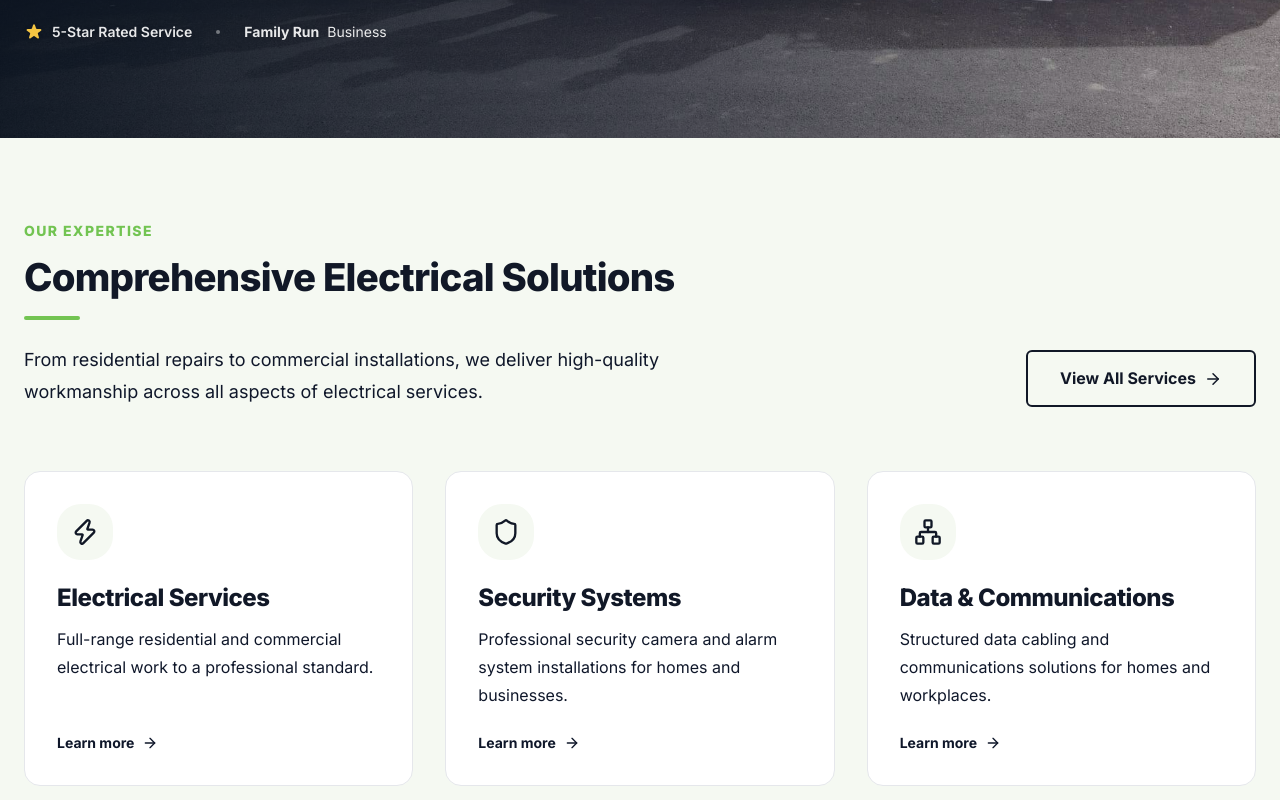
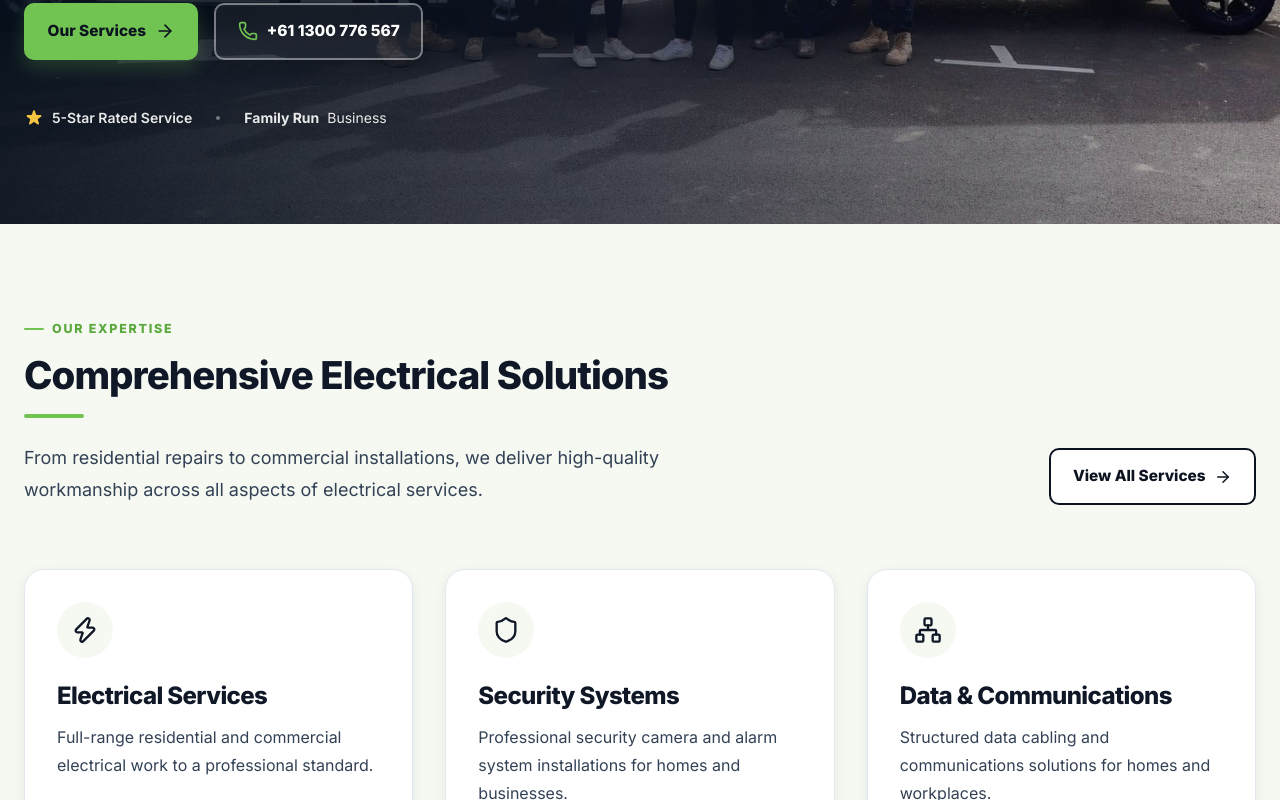
Before and after one commit to SrijanaSwarnakar/electrical-service-next-js-project, a Next.js app: page / in a window 1280 px wide. Shown: the part 780-1580 px from the top of the page. Built offline with nearby package versions, Linux system fonts and the light colour scheme.

Commit message:
Refine global visual design system

```diff
--- a/app/globals.css
+++ b/app/globals.css
@@ -1,80 +1,72 @@
 @import "tailwindcss";
 
 /* ============================================================
-   PROKOP ELECTRICAL SERVICES — Global Design System
+   PROKOP ELECTRICAL SERVICES — Visual Design System
    ============================================================ */
 
-/* ============================================================
-   DESIGN TOKENS — CSS Custom Properties
-   ============================================================ */
 :root {
-  /* Brand Colors */
+  /* Brand */
   --color-green: #72C452;
-  --color-green-hover: #5BA63D;
+  --color-green-hover: #5BA83D;
   --color-green-light: #EAF6E4;
-  --color-green-subtle: #F5F9F2;
-  --color-dark: #111827;
-  --color-dark-2: #1F2937;
-  --color-white: #FFFFFF;
+  --color-green-subtle: #F6FAF3;
 
-  /* Typography */
-  --color-text-heading: #111827;
-  --color-text-body: #0F172A;
-  --color-text-secondary: #6B7280;
-  --color-text-muted: #9CA3AF;
+  /* Ink / Navy */
+  --color-dark: #0B1220;
+  --color-dark-2: #142033;
+  --color-dark-3: #1C2A40;
 
-  /* Borders */
-  --color-border: #E5E7EB;
-  --color-border-strong: #D1D5DB;
+  /* Content */
+  --color-text-heading: #101827;
+  --color-text-body: #334155;
+  --color-text-secondary: #64748B;
+  --color-text-muted: #94A3B8;
 
   /* Surfaces */
   --color-bg: #FFFFFF;
-  --color-bg-alt: #F5F9F2;
-  --color-bg-light: #F9FAFB;
+  --color-bg-alt: #F6FAF3;
+  --color-bg-light: #F8FAFC;
+
+  /* Borders */
+  --color-border: #E2E8F0;
+  --color-border-strong: #CBD5E1;
 
   /* Shadows */
-  --shadow-sm: 0 2px 8px rgba(15, 23, 42, 0.08);
-  --shadow-md: 0 8px 20px rgba(15, 23, 42, 0.12);
-  --shadow-lg: 0 14px 32px rgba(15, 23, 42, 0.16);
-  --shadow-xl: 0 22px 45px rgba(15, 23, 42, 0.20);
+  --shadow-sm: 0 4px 14px rgba(15, 23, 42, 0.07);
+  --shadow-md: 0 10px 28px rgba(15, 23, 42, 0.10);
+  --shadow-lg: 0 18px 42px rgba(15, 23, 42, 0.14);
+  --shadow-xl: 0 28px 60px rgba(15, 23, 42, 0.18);
 
-  /* Spacing / Layout */
+  /* Layout */
   --font-sans: 'Inter', system-ui, -apple-system, sans-serif;
-  --section-py: 5rem;
+  --section-py: 5.5rem;
   --container-max: 1280px;
   --container-px: 1.5rem;
 
   /* Radius */
-  --radius-sm: 0.375rem;
-  --radius-md: 0.75rem;
-  --radius-lg: 1rem;
-  --radius-xl: 1.5rem;
+  --radius-sm: 0.625rem;
+  --radius-md: 0.875rem;
+  --radius-lg: 1.25rem;
+  --radius-xl: 1.75rem;
 
-  /* Transitions */
+  /* Motion */
   --transition-base: all 0.2s ease;
   --transition-slow: all 0.35s ease;
 }
 
-/* ============================================================
-   TAILWIND v4 THEME EXTENSION
-   ============================================================ */
 @theme inline {
   --color-brand-green: #72C452;
-  --color-brand-green-hover: #5BA63D;
+  --color-brand-green-hover: #5BA83D;
   --color-brand-green-light: #EAF6E4;
-  --color-brand-green-subtle: #F5F9F2;
-  --color-brand-dark: #111827;
-  --color-brand-dark-2: #1F2937;
+  --color-brand-green-subtle: #F6FAF3;
+  --color-brand-dark: #0B1220;
+  --color-brand-dark-2: #142033;
   --color-brand-white: #FFFFFF;
-  --color-brand-text: #4B5563;
-  --color-brand-border: #E5E7EB;
-
+  --color-brand-text: #334155;
+  --color-brand-border: #E2E8F0;
   --font-sans: 'Inter', system-ui, -apple-system, sans-serif;
 }
 
-/* ============================================================
-   BASE RESET & GLOBALS
-   ============================================================ */
 *,
 *::before,
 *::after {
@@ -88,7 +80,7 @@ html {
 
 body {
   font-family: var(--font-sans);
-  background-color: var(--color-bg);
+  background: var(--color-bg);
   color: var(--color-text-body);
   line-height: 1.6;
   font-size: 1rem;
@@ -97,9 +89,11 @@ body {
   overflow-x: hidden;
 }
 
-/* ============================================================
-   TYPOGRAPHY SYSTEM
-   ============================================================ */
+::selection {
+  background: rgba(114, 196, 82, 0.25);
+  color: var(--color-dark);
+}
+
 h1,
 h2,
 h3,
@@ -108,17 +102,17 @@ h5,
 h6 {
   font-family: var(--font-sans);
   font-weight: 800;
-  line-height: 1.2;
+  line-height: 1.18;
   color: var(--color-text-heading);
-  letter-spacing: -0.02em;
+  letter-spacing: -0.025em;
 }
 
 h1 {
-  font-size: clamp(2.25rem, 5vw, 3.75rem);
+  font-size: clamp(2.35rem, 5vw, 4.25rem);
 }
 
 h2 {
-  font-size: clamp(1.75rem, 3vw, 2.5rem);
+  font-size: clamp(1.9rem, 3vw, 3rem);
 }
 
 h3 {
@@ -146,140 +140,137 @@ img {
   display: block;
 }
 
-/* ============================================================
-   UTILITY CLASSES
-   ============================================================ */
-
-/* Container */
 .container-site {
+  width: 100%;
   max-width: var(--container-max);
-  margin-left: auto;
-  margin-right: auto;
-  padding-left: var(--container-px);
-  padding-right: var(--container-px);
+  margin-inline: auto;
+  padding-inline: var(--container-px);
 }
 
-/* Section spacing */
 .section-py {
-  padding-top: var(--section-py);
-  padding-bottom: var(--section-py);
+  padding-block: var(--section-py);
 }
 
-/* Section labels */
 .section-label {
-  display: inline-block;
-  font-size: 0.875rem;
+  display: inline-flex;
+  align-items: center;
+  gap: 0.5rem;
+  font-size: 0.78rem;
   font-weight: 800;
-  letter-spacing: 0.1em;
+  letter-spacing: 0.14em;
   text-transform: uppercase;
-  color: var(--color-green);
-  margin-bottom: 0.75rem;
+  color: var(--color-green-hover);
+  margin-bottom: 0.9rem;
 }
 
-/* Buttons */
-.btn-primary {
+.section-label::before {
+  content: "";
+  width: 1.25rem;
+  height: 2px;
+  background: var(--color-green);
+  border-radius: 999px;
+}
+
+.btn-primary,
+.btn-secondary,
+.btn-outline {
   display: inline-flex;
   align-items: center;
   justify-content: center;
-  gap: 0.5rem;
-  padding: 0.875rem 2rem;
-  background-color: var(--color-green);
-  color: var(--color-dark);
-  font-weight: 700;
-  font-size: 1rem;
+  gap: 0.55rem;
+  padding: 0.9rem 1.35rem;
+  font-weight: 800;
+  font-size: 0.96rem;
   border-radius: var(--radius-sm);
-  border: 2px solid var(--color-green);
   cursor: pointer;
-  transition: var(--transition-base);
+  transition: transform 0.2s ease, box-shadow 0.2s ease, background-color 0.2s ease, color 0.2s ease, border-color 0.2s ease;
   white-space: nowrap;
   text-decoration: none;
 }
 
+.btn-primary {
+  background: var(--color-green);
+  color: var(--color-dark);
+  border: 2px solid var(--color-green);
+  box-shadow: 0 8px 18px rgba(114, 196, 82, 0.22);
+}
+
 .btn-primary:hover {
-  background-color: var(--color-green-hover);
+  background: var(--color-green-hover);
   border-color: var(--color-green-hover);
-  color: var(--color-white);
+  color: #FFFFFF;
+  transform: translateY(-2px);
+  box-shadow: 0 12px 24px rgba(114, 196, 82, 0.28);
 }
 
 .btn-secondary {
-  display: inline-flex;
-  align-items: center;
-  justify-content: center;
-  gap: 0.5rem;
-  padding: 0.875rem 2rem;
-  background-color: transparent;
-  color: var(--color-white);
-  font-weight: 700;
-  font-size: 1rem;
-  border-radius: var(--radius-sm);
-  border: 2px solid rgba(255, 255, 255, 0.5);
-  cursor: pointer;
-  transition: var(--transition-base);
-  white-space: nowrap;
-  text-decoration: none;
+  color: #FFFFFF;
+  background: rgba(255, 255, 255, 0.05);
+  border: 2px solid rgba(255, 255, 255, 0.42);
+  box-shadow: 0 8px 20px rgba(0, 0, 0, 0.14);
 }
 
 .btn-secondary:hover {
-  background-color: rgba(255, 255, 255, 0.15);
-  border-color: rgba(255, 255, 255, 0.8);
+  background: rgba(255, 255, 255, 0.12);
+  border-color: #FFFFFF;
+  transform: translateY(-2px);
 }
 
 .btn-outline {
-  display: inline-flex;
-  align-items: center;
-  justify-content: center;
-  gap: 0.5rem;
-  padding: 0.875rem 2rem;
-  background-color: transparent;
   color: var(--color-dark);
-  font-weight: 700;
-  font-size: 1rem;
-  border-radius: var(--radius-sm);
+  background: #FFFFFF;
   border: 2px solid var(--color-dark);
-  cursor: pointer;
-  transition: var(--transition-base);
-  white-space: nowrap;
-  text-decoration: none;
 }
 
 .btn-outline:hover {
-  background-color: var(--color-dark);
-  color: var(--color-white);
+  background: var(--color-dark);
+  color: #FFFFFF;
+  transform: translateY(-2px);
+  box-shadow: var(--shadow-sm);
 }
 
-/* Card base */
 .card {
-  background: var(--color-white);
+  background: #FFFFFF;
   border-radius: var(--radius-lg);
   border: 1px solid var(--color-border);
-  box-shadow: none;
-  transition: var(--transition-slow);
+  box-shadow: var(--shadow-sm);
+  transition: transform 0.3s ease, border-color 0.3s ease, box-shadow 0.3s ease;
   overflow: hidden;
 }
 
 .card:hover {
-  border-color: var(--color-green);
-  background: #F8FCF5;
-  box-shadow: var(--shadow-md);
+  transform: translateY(-5px);
+  border-color: rgba(114, 196, 82, 0.65);
+  box-shadow: var(--shadow-lg);
 }
 
-/* Focus visible ring */
 *:focus-visible {
-  outline: 2px solid var(--color-green);
-  outline-offset: 2px;
-  border-radius: 2px;
+  outline: 3px solid rgba(114, 196, 82, 0.45);
+  outline-offset: 3px;
+  border-radius: 4px;
 }
 
-/* Section divider */
+input,
+textarea,
+select {
+  font: inherit;
+}
+
 .section-divider {
-  width: 3.5rem;
+  width: 3.75rem;
   height: 4px;
   background: var(--color-green);
-  border-radius: 2px;
+  border-radius: 999px;
   margin-bottom: 1.5rem;
 }
 
-/* Gradient text — accent word */
 .gradient-text {
   color: var(--color-green);
 }
+
+@media (max-width: 640px) {
+  :root {
+    --section-py: 4.5rem;
+    --container-px: 1rem;
+  }
+}
```
